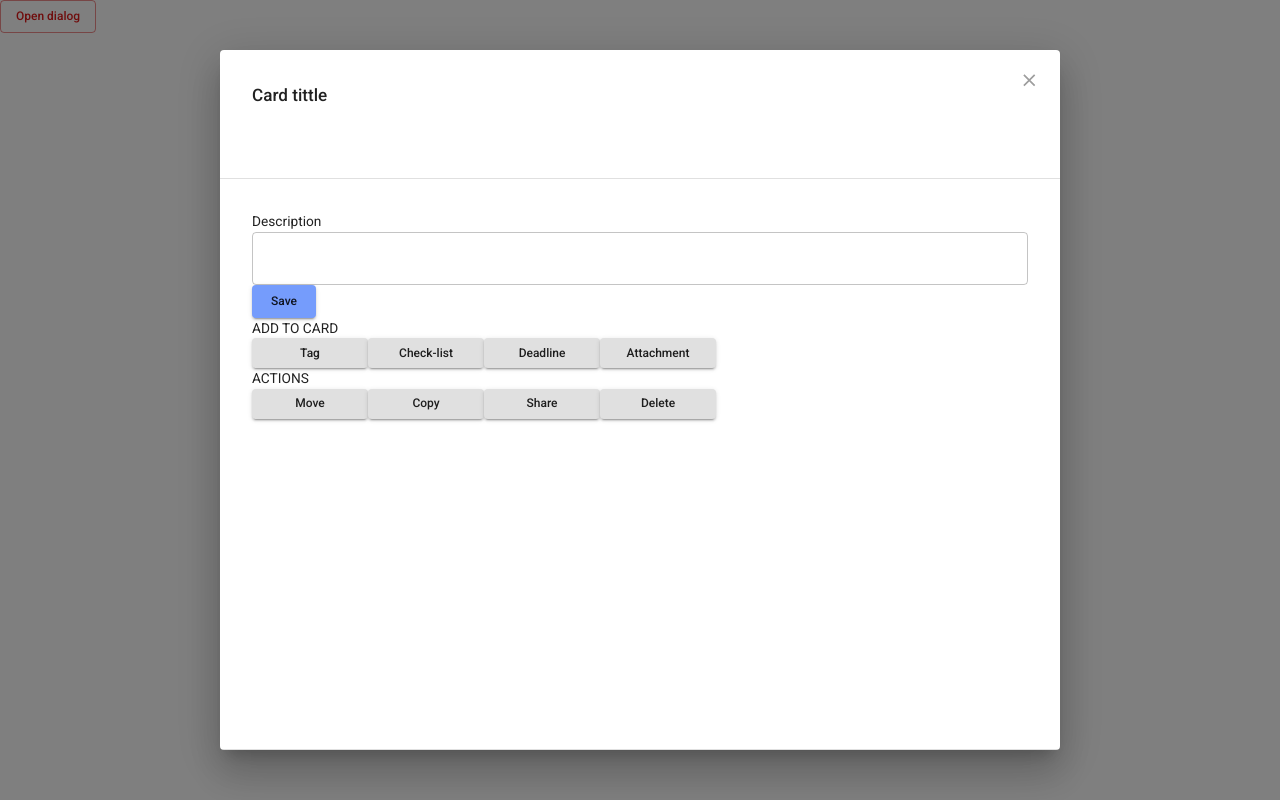
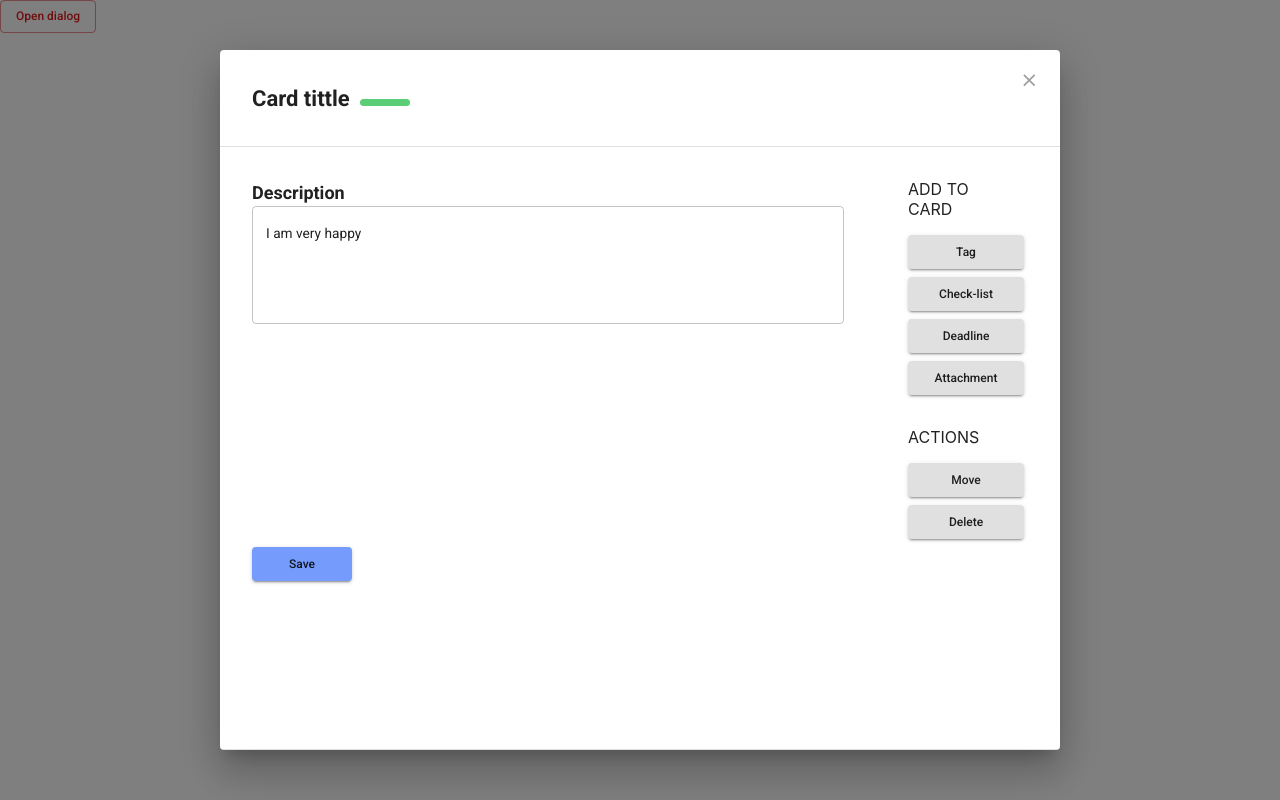
Before and after one commit to hatchways/team-linguini, a React (Create React App) app in the folder client/: page /card in a window 1280 px wide. Both pictures are taken after a click on the button "Open dialog". Built offline with nearby package versions, Linux system fonts and the light colour scheme.

Commit message:
modify the card component

```diff
--- a/client/src/components/Card.js
+++ b/client/src/components/Card.js
@@ -1,36 +1,85 @@
-import React, {Fragment, useState} from "react";
-import {Dialog, Button, Typography, Grid, TextField} from '@material-ui/core'
-import MuiDialogTitle from '@material-ui/core/DialogTitle';
-import MuiDialogContent from '@material-ui/core/DialogContent';
-import MuiDialogActions from '@material-ui/core/DialogActions';
-import IconButton from '@material-ui/core/IconButton';
-import CloseIcon from '@material-ui/icons/Close';
+import React, { Fragment, useState } from "react";
+import { Dialog, Button, Typography, Grid, TextField, InputBase, DialogActions, Select, MenuItem, Menu} from "@material-ui/core";
+import MuiDialogTitle from "@material-ui/core/DialogTitle";
+import MuiDialogContent from "@material-ui/core/DialogContent";
+import MuiDialogActions from "@material-ui/core/DialogActions";
+import IconButton from "@material-ui/core/IconButton";
+import CloseIcon from "@material-ui/icons/Close";
 import Box from "@material-ui/core/Box";
-import {makeStyles, withStyles} from "@material-ui/core/styles";
-import {theme} from "../themes/theme";
-
+import { palette } from '@material-ui/system';
+import { makeStyles, withStyles } from "@material-ui/core/styles";
 
 const DialogTitle = (props) => {
-    const classes = makeStyles(theme => ({
+  const classes = makeStyles((theme) => ({
     root: {
       margin: 0,
       padding: theme.spacing(4),
-            height: theme.spacing(8),
+      height: theme.spacing(4),
+    },
+    title: {
+      fontSize: 22,
+      display: "inline-block",
+      fontWeight: "bold",
     },
     closeButton: {
-            position: 'absolute',
+      position: "absolute",
       right: theme.spacing(1),
       top: theme.spacing(1),
       color: theme.palette.grey[500],
-        }
+    },
+    colorLine: {
+      height: "7px",
+      width: "50px",
+      display: "inline-block",
+      borderRadius: "5px",
+      padding: "auto",
+      marginLeft: 10,
+    },
+
   }))();
 
-    const { children, onClose, ...other } = props;
+  const { children, onClose, colorCode, ...other } = props;
+
+  const handleOnchange= () => {
+
+  }
+
+  const [anchorEl, setAnchorEl] = React.useState(null);
+
+  const handleClick = (event) => {
+    setAnchorEl(event.currentTarget);
+  };
+
+  const handleClose = () => {
+    setAnchorEl(null);
+  };
+
+
   return (
     <MuiDialogTitle disableTypography className={classes.root} {...other}>
-            <Typography variant="h6">{children}</Typography>
+      <Typography className={classes.title}>{children}</Typography>
+      <Box aria-haspopup="true" onClick={handleClick} className={classes.colorLine} bgcolor={"cardColor."+colorCode}></Box>
+      <Menu
+        id="simple-menu"
+        anchorEl={anchorEl}
+        keepMounted
+        open={Boolean(anchorEl)}
+        onClose={handleClose}
+      >
+        <MenuItem onClick={handleClose}><Box className={classes.colorLine} bgcolor={"cardColor.blue"}/></MenuItem>
+        <MenuItem onClick={handleClose}><Box className={classes.colorLine} bgcolor={"cardColor.red"}/></MenuItem>
+        <MenuItem onClick={handleClose}><Box className={classes.colorLine} bgcolor={"cardColor.green"}/></MenuItem>
+        <MenuItem onClick={handleClose}><Box className={classes.colorLine} bgcolor={"cardColor.yellow"}/></MenuItem>
+      </Menu>
+      {/*<Select onChange={handleOnchange}>*/}
+      {/*  <MenuItem value={'#5ACD76'}><Box component={"div"} className={classes.color1 + classes.colorLine}/></MenuItem>*/}
+      {/*</Select>*/}
       {onClose ? (
-                <IconButton aria-label="close" className={classes.closeButton} onClick={onClose}>
+        <IconButton
+          aria-label="close"
+          className={classes.closeButton}
+          onClick={onClose}
+        >
           <CloseIcon />
         </IconButton>
       ) : null}
@@ -43,46 +92,109 @@ const DialogContent = withStyles((theme) => ({
   },
 }))(MuiDialogContent);
 
-const Buttons = () => {
-    const classes = makeStyles(theme => ({
+const Buttons = (props) => {
+  props = props.props;
+  const classes = makeStyles((theme) => ({
     root: {
-            height: 30,
+      height: 34,
       width: 116,
+      marginBottom: 8,
+    },
+  }))();
+
+  const handleClick = (value, setValue) => () => {
+    if (value === undefined) {
+      setValue('initial')
+    } else {
+      setValue(undefined)
     }
-    }))();
+  }
+
+  const handleTagClick = handleClick(props.showTag,props.setShowTag)
+  const handleDeadlineClick= handleClick(props.showDeadline, props.setShowDeadline);
+  const handleChecklistClick= handleClick(props.showChecklist, props.setShowChecklist);
+  const handleAttachmentClick= handleClick(props.showAttachment, props.setShowAttachment);
 
   return (
     <Fragment>
-            <Typography>ADD TO CARD</Typography>
-            <Button variant="contained" className={classes.root}>Tag</Button>
-            <Button variant="contained" className={classes.root}>Check-list</Button>
-            <Button variant="contained" className={classes.root}>Deadline</Button>
-            <Button variant="contained" className={classes.root}>Attachment</Button>
-            <Typography>ACTIONS</Typography>
-            <Button variant="contained" className={classes.root}>Move</Button>
-            <Button variant="contained" className={classes.root}>Copy</Button>
-            <Button variant="contained" className={classes.root}>Share</Button>
-            <Button variant="contained" className={classes.root}>Delete</Button>
+      <Box mb={2}>ADD TO CARD</Box>
+      <Button variant="contained" className={classes.root} onClick={handleTagClick}>
+        Tag
+      </Button>
+      <Button variant="contained" className={classes.root} onClick={handleChecklistClick}>
+        Check-list
+      </Button>
+      <Button variant="contained" className={classes.root} onClick={handleDeadlineClick}>
+        Deadline
+      </Button>
+      <Button variant="contained" className={classes.root} onClick={handleAttachmentClick}>
+        Attachment
+      </Button>
+      <Box mb={2} mt={3}>
+        ACTIONS
+      </Box>
+      <Button variant="contained" className={classes.root}>
+        Move
+      </Button>
+      {/*<Button variant="contained" className={classes.root}>*/}
+      {/*  Copy*/}
+      {/*</Button>*/}
+      {/*<Button variant="contained" className={classes.root}>*/}
+      {/*  Share*/}
+      {/*</Button>*/}
+      <Button variant="contained" className={classes.root}>
+        Delete
+      </Button>
     </Fragment>
-    )
-}
+  );
+};
 
-const CardStyle = theme => ({
+const CardStyle = (theme) => ({
   root: {
     height: 700,
-        width: 840
+    width: 840,
   },
-    descriptionForm: {
-        maxWidth: 635
-    }
-})
+  // descriptionForm: {
+  //   maxWidth: 635,
+  // },
+  leftGrid: {
+    width: 656,
+    // [theme.breakpoints.up('sm')] : {
+    //   width: 656
+    // }
+  },
+  rightGrid: {
+    width: 165,
+    // [theme.breakpoints.up('sm')] : {
+    //   width: 183
+    // }
+  },
+  label: {
+    fontSize: 18,
+    fontWeight: "bold",
+  },
+  bottomButton: {
+    height: 34,
+    width: 100,
+    marginRight: theme.spacing(4),
+  },
+});
 
 const Card = (props) => {
   const card = {
-        title: 'Card tittle',
-        _id: '',
-        description: 'I am very happy'
-    }
+    title: "Card tittle",
+    _id: "",
+    colorCode: 'green',
+    description: "I am very happy",
+    deadline: new Date(2020, 4, 17),
+    tags: ['Math', 'Biology']
+  };
+
+  const [showDeadline, setShowDeadline] = useState(undefined);
+  const [showTag, setShowTag] = useState(undefined);
+  const [showAttachment, setShowAttachment] = useState(undefined);
+  const [showChecklist, setShowChecklist] = useState(undefined);
+
 
   const [open, setOpen] = useState(false);
 
@@ -95,34 +207,95 @@ const Card = (props) => {
 
   const classes = makeStyles(CardStyle)();
 
-    return(
-        <Box component={'div'}>
+  const onSubmit = (values) => {
+    window.localStorage.setItem("xxxxx", JSON.stringify(values));
+  };
+
+  return (
+    <Box component={"div"}>
       <Button variant="outlined" color="primary" onClick={handleClickOpen}>
         Open dialog
       </Button>
-            <Dialog onClose={handleClose} aria-labelledby="customized-dialog-title" open={open}
+      <Dialog
+        onClose={handleClose}
+        aria-labelledby="customized-dialog-title"
+        open={open}
         maxWidth={false}
-                    classes={{paper: classes.root}}>
-                <DialogTitle id="customized-dialog-title" onClose={handleClose}>
+        classes={{ paper: classes.root }}
+      >
+        <DialogTitle id="customized-dialog-title" onClose={handleClose} colorCode={card.colorCode}>
           {card.title}
         </DialogTitle>
         <DialogContent dividers>
-                    <Grid spacing={4}>
-                        <Grid item>
-                            <Typography>Description</Typography>
-                            <Box component={'form'}>
-                                <TextField multiline name='description' fullWidth variant={'outlined'}>{card.description}</TextField>
-                                <Button variant={'contained'} color={"secondary"} type={'submit'}>Save</Button>
+          <Box component={"form"}>
+            <Grid container spacing={8}>
+              <Grid item className={classes.leftGrid}>
+                <Typography className={classes.label}>Description</Typography>
+                <TextField
+                  multiline
+                  rows={5}
+                  name="description"
+                  fullWidth
+                  variant={"outlined"}
+                  defaultValue={card.description}
+                  // onChange={(e) => e.target.description}
+                />
+                <Box display={showTag || 'none'}>
+                  <Typography className={classes.label}>Tag</Typography>
+                  <InputBase defaultValue={card.tags.join(', ')}/>
+                  <TextField name={'tags'} placeholder={'add tag'}/>
+                </Box>
+                <Box display={showDeadline || 'none'}>
+                  <Typography className={classes.label}>Deadline</Typography>
+                  <TextField
+                    id="deadline"
+                    type="date"
+                    defaultValue={card.deadline}
+                    color={"secondary"}
+                    // className={classes.textField}
+                    InputLabelProps={{
+                      shrink: true,
+                    }}
+                  />
+                </Box>
+                <Box display={showChecklist || 'none'}>
+                  <Typography className={classes.label}>Check-list</Typography>
+                </Box>
+                <Box display={showAttachment || 'none'}>
+                  <Typography className={classes.label}>Attachment</Typography>
+                  <TextField type={'file'} name={'attachment'} variant={'outlined'}></TextField>
                 </Box>
               </Grid>
-                        <Grid item>
-                            <Buttons/>
+              <Grid item className={classes.rightGrid}>
+                <Buttons
+                  props={{
+                    setShowDeadline, setShowChecklist, setShowTag, setShowAttachment,
+                    showDeadline, showChecklist, showTag, showAttachment
+                  }}
+                />
               </Grid>
             </Grid>
+            <Button
+              variant={"contained"}
+              color={"secondary"}
+              type={"submit"}
+              className={classes.bottomButton}
+            >
+              Save
+            </Button>
+            {/*<Button*/}
+            {/*  variant={"contained"}*/}
+            {/*  // color={"secondary"}*/}
+            {/*  type={"submit"}*/}
+            {/*  className={classes.bottomButton}*/}
+            {/*>*/}
+            {/*  Cancel*/}
+            {/*</Button>*/}
+          </Box>
         </DialogContent>
       </Dialog>
     </Box>
-    )
-}
+  );
+};
 
 export default Card;
--- a/client/src/themes/theme.js
+++ b/client/src/themes/theme.js
@@ -13,6 +13,14 @@ export const theme = createMuiTheme({
   },
   palette: {
     primary: { main: "#DF1B1B" },
-    secondary: {main: "#759CFC"}
+    secondary: {
+      main: "#759CFC",
+    },
+    cardColor: {
+      blue: "#15A1F7",
+      green: '#5ACD76',
+      red: '#C70039',
+      yellow: '#F7F315',
+    }
   }
 });
```
Lines whose indentation alone changed are shown as unchanged.
